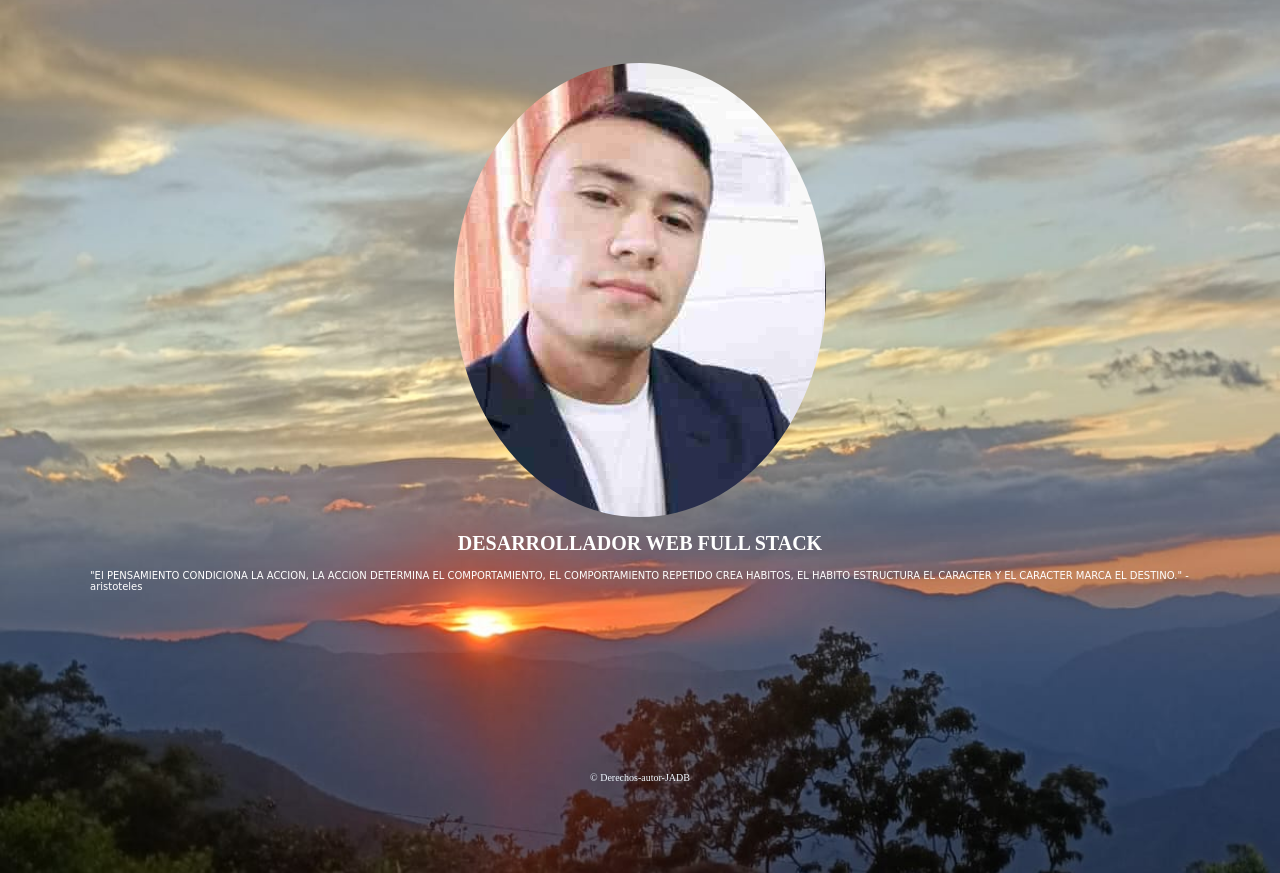
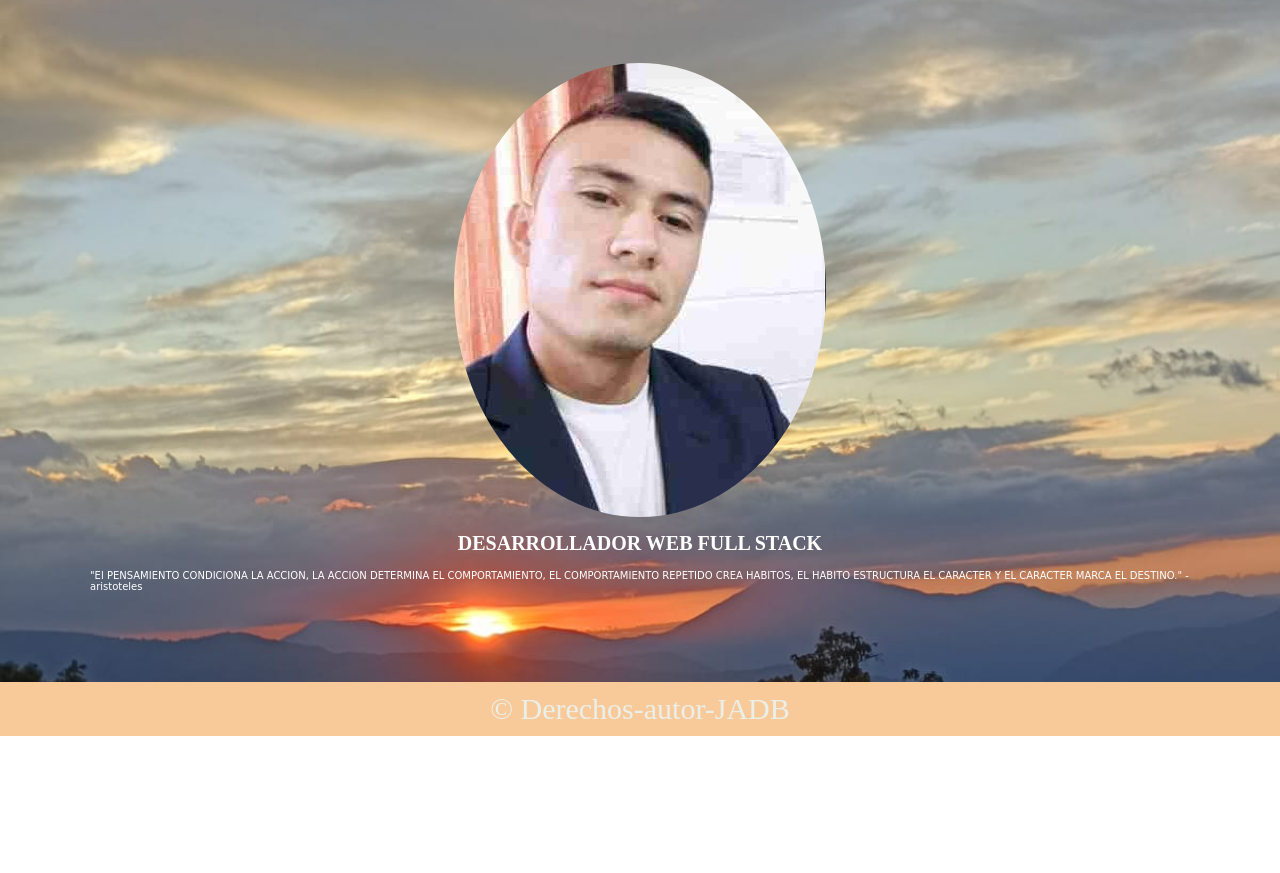
Before and after one commit to JoseDB475/PORTAFOLIO, a plain HTML site: page index.html in a window 1280 px wide. Shown: the part 81-954 px from the top of the page. After the commit the page ends 817 px from the top, so only its background shows below. Drawn offline with Linux system fonts and the light colour scheme.

Commit message:
avance portafolio 17 marzo

```diff
--- a/index.css
+++ b/index.css
@@ -75,10 +75,13 @@ header {
 }
 
 footer{
-    color: aliceblue;
+    background-color:rgb(248, 202, 154);
+    color:rgb(234, 240, 233);
     display: flex;
     flex-direction: column;
     justify-content: center;
     align-items: center;
     padding: 9rem;
+    font-size: 3rem;
+    padding: 10px;
 }
```
